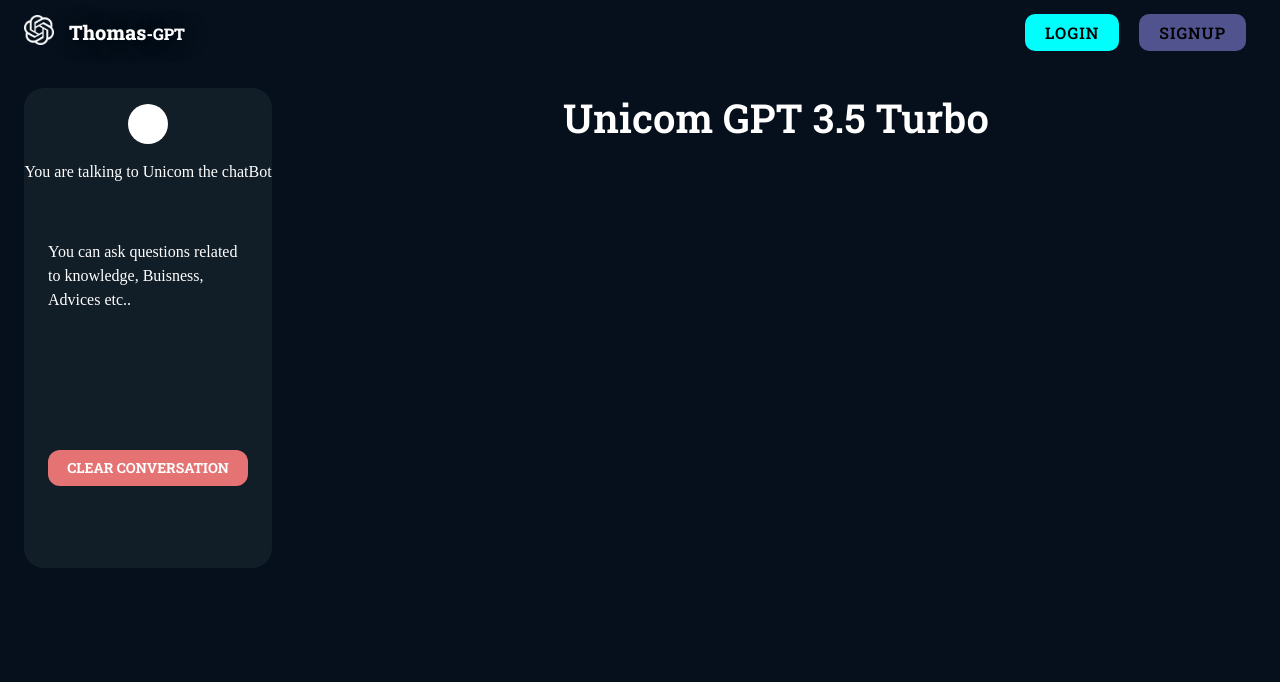
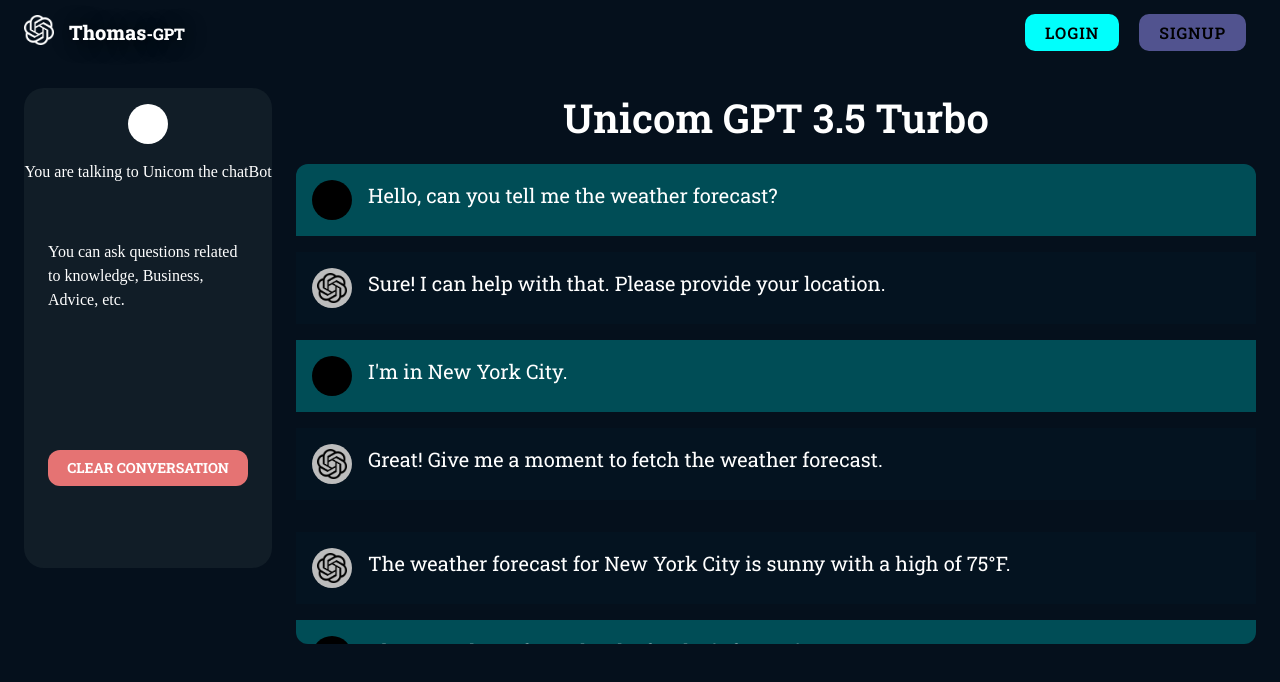
Before and after one commit to Thomasvalenciana/MERN_AI, a React (Vite) app in the folder Frontend/: page /chat in a window 1280 px wide. Shown: the top 682 px of the page. Built offline with nearby package versions, Linux system fonts and the light colour scheme; no server answers.

Commit message:
conversation between user and chat test

```diff
--- /dev/null
+++ b/Frontend/src/components/chat/ChatItem.tsx
@@ -0,0 +1,28 @@
+import { Box, Avatar, Typography} from "@mui/material";
+import { useAuth } from "../../context/AuthContext";
+const ChatItem =({
+    content,
+    role,
+}:{
+    content: string;
+    role: "user" | "assistant";
+}) => {
+    const auth = useAuth();
+    return role === "assistant" ? (
+        <Box sx = {{ display: "flex", p: 2, bgcolor: "#004d5612", my:2, gap:2 }}>
+            <Avatar sx = {{ ml: "0"}}>
+                <img src = "openai.png" alt = "openai" width={"30px"}/>
+            </Avatar>
+            <Box><Typography fontSize = {"20px"}>{content}</Typography></Box>
+        </Box>
+    ) : (
+        <Box sx = {{ display: "flex", p: 2, bgcolor: "#004d56", gap:2 }}>
+            <Avatar sx = {{ ml: "0", bgcolor: "black", color: "white"}}>
+            {auth?.user?.name[0]}{auth?.user?.name.split(" ")[1][0]}
+            </Avatar>
+            <Box><Typography fontSize = {"20px"}>{content}</Typography></Box>
+        </Box>
+    );
+};
+
+export default ChatItem;
--- a/Frontend/src/pages/Chat.tsx
+++ b/Frontend/src/pages/Chat.tsx
@@ -1,6 +1,21 @@
-import { Box, Avatar , Typography, Button } from "@mui/material";
+import { Box, Avatar, Typography, Button } from "@mui/material";
 import { useAuth } from "../context/AuthContext";
-import red from "@mui/material/colors/red";
+import { red } from "@mui/material/colors";
+import ChatItem from "../components/chat/ChatItem";
+type ChatMessage = {
+  content: string;
+  role: "user" | "assistant";
+};
+
+const chatMessages : ChatMessage[] = [
+  {"role": "user", "content": "Hello, can you tell me the weather forecast?"},
+  {"role": "assistant", "content": "Sure! I can help with that. Please provide your location."},
+  {"role": "user", "content": "I'm in New York City."},
+  {"role": "assistant", "content": "Great! Give me a moment to fetch the weather forecast."},
+  {"role": "assistant", "content": "The weather forecast for New York City is sunny with a high of 75°F."},
+  {"role": "user", "content": "That sounds perfect! Thanks for the information."},
+  {"role": "assistant", "content": "You're welcome! If you have any more questions, feel free to ask!"}
+];
 
 const Chat = () => {
   const auth = useAuth();
@@ -16,7 +31,7 @@
         gap: 3,
       }}
     >
-      <Box sx={{ display: { md: "flex", xs: "none", sm: "none" }, flex:0.2, flexDirection: "column" }}>
+      <Box sx={{ display: { md: "flex", xs: "none", sm: "none" }, flex: 0.2, flexDirection: "column" }}>
         <Box
           sx={{
             display: "flex",
@@ -37,33 +52,58 @@
               fontWeight: 700,
             }}
           >
-            {auth?.user?.name[0] }{auth?.user?.name.split(" ")[1][0]}
+            {auth?.user?.name[0]}{auth?.user?.name.split(" ")[1][0]}
           </Avatar>
           <Typography sx={{ mx: "auto", fontFamily: "work sans" }}>
-                     You are talking to Unicom the chatBot
-            </Typography>
-            <Typography sx={{ mx: "auto", fontFamily: "work sans", my:4, p:3 }}>
-                     You can ask questions related to knowledge, Buisness, Advices etc..
-            </Typography>
-            <Button sx ={{ width: "200px", my: 'auto', color: 'white', fontWeight: "700", borderRadius:3, mx: "auto" , bgcolor: red[300],
-            ":hover":{
-              bgcolor:red.A400,
+            You are talking to Unicom the chatBot
+          </Typography>
+          <Typography sx={{ mx: "auto", fontFamily: "work sans", my: 4, p: 3 }}>
+            You can ask questions related to knowledge, Business, Advice, etc.
+          </Typography>
+          <Button sx={{
+            width: "200px",
+            my: 'auto',
+            color: 'white',
+            fontWeight: "700",
+            borderRadius: 3,
+            mx: "auto",
+            bgcolor: red[300],
+            ":hover": {
+              bgcolor: red.A400,
             },
-
-            }}
-            >Clear Conversation
-            </Button>
+          }}>
+            Clear Conversation
+          </Button>
         </Box>
       </Box>
-      <Box sx= {{ display: "flex", flex:{ md:0.8, xs:1, sm:1 }, flexDirection: 'column', px:3}}>
-        <Typography sx ={{ textAlign: "center", fontSize: "40px", color: "white", mb:2, mx: "auto", fontWeight:"600",}}
-        > Unicom GPT 3.5 Turbo
+      <Box sx={{ display: "flex", flex: { md: 0.8, xs: 1, sm: 1 }, flexDirection: 'column', px: 3 }}>
+        <Typography sx={{
+          textAlign: "center",
+          fontSize: "40px",
+          color: "white",
+          mb: 2,
+          mx: "auto",
+          fontWeight: "600",
+        }}>
+          Unicom GPT 3.5 Turbo
+        </Typography>
+        <Box sx={{
+          width: "100%",
+          height: "60vh",
+          borderRadius: 3,
+          mx: "auto",
+          display: "flex",
+          flexDirection: "column",
+          overflow: "scroll",
+          overflowX: "hidden",
+          overflowY: "auto",
+          scrollBehavior: "smooth",
+        }}>
+          {chatMessages.map((chat, index) => (
+            <ChatItem content={chat.content}  role={chat.role} key={index}/>
 
-        </Typography>
-       <Box sx= {{ width: "100%", height: "60vh", borderRadius:3, mx:"auto", display: "flex", flexDirection: "column", overflow: "scroll", overflowX: "hidden", overflowY:"auto", scrollBehavior: "smooth",
-
-        }}
-        ></Box>
+          ))}
+        </Box>
       </Box>
     </Box>
   );
```
